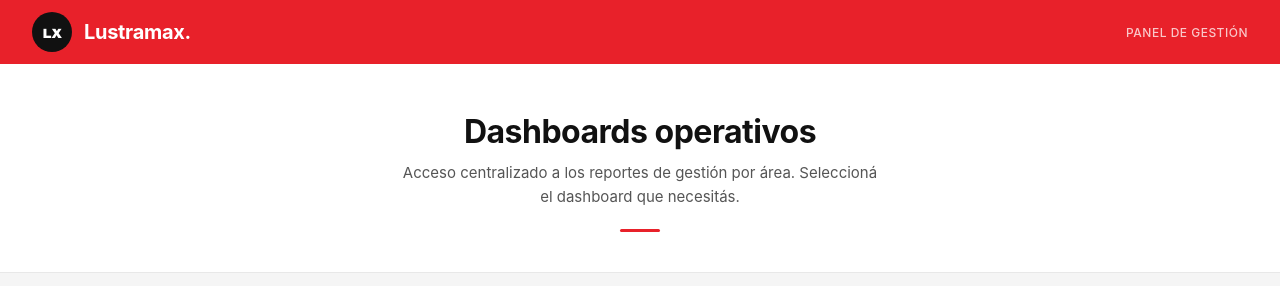
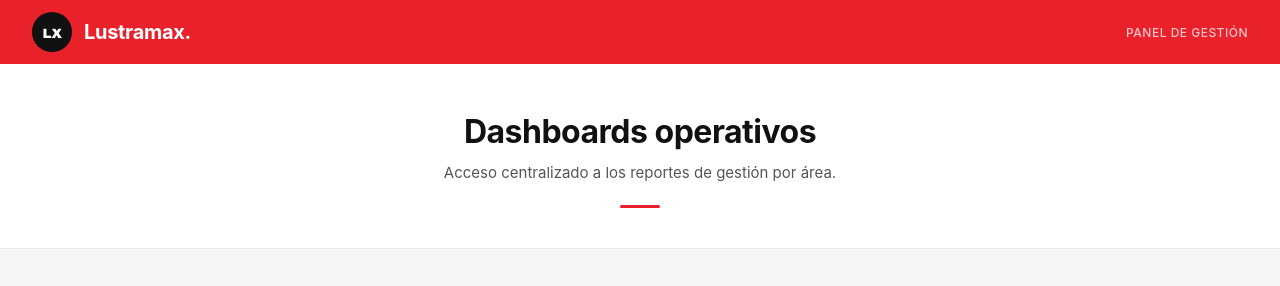
Before and after one commit to ncialone-data/landing, a plain HTML site: page index.html in a window 1280 px wide. Shown: the top 286 px of the page. Drawn offline with Linux system fonts and the light colour scheme.

Commit message:
Add files via upload

```diff
--- a/index.html
+++ b/index.html
@@ -282,7 +282,7 @@
 
 <div class="hero">
   <h1>Dashboards operativos</h1>
-  <p>Acceso centralizado a los reportes de gestión por área. Seleccioná el dashboard que necesitás.</p>
+  <p>Acceso centralizado a los reportes de gestión por área.</p>
   <div class="hero-divider"></div>
 </div>
 
```
